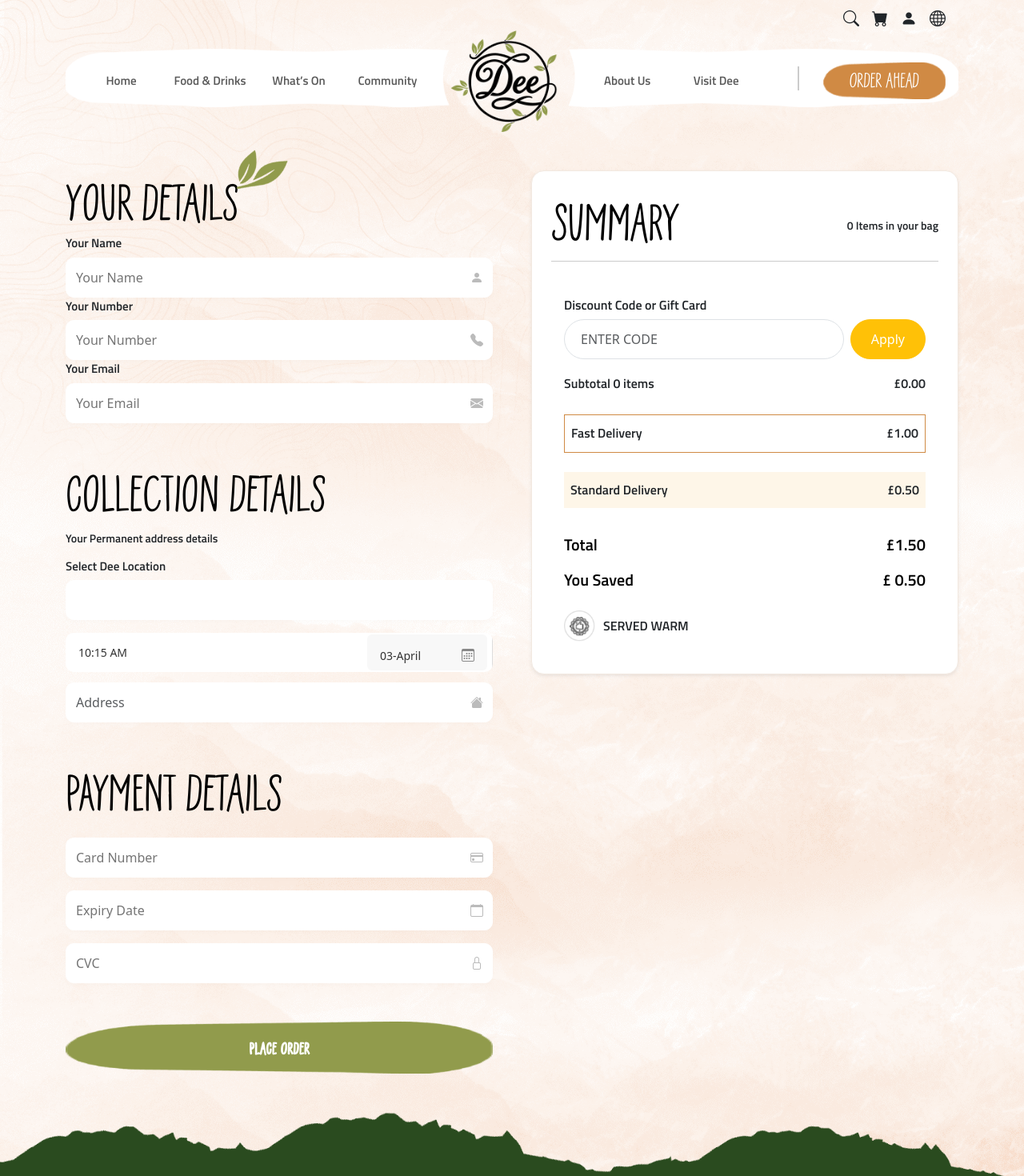
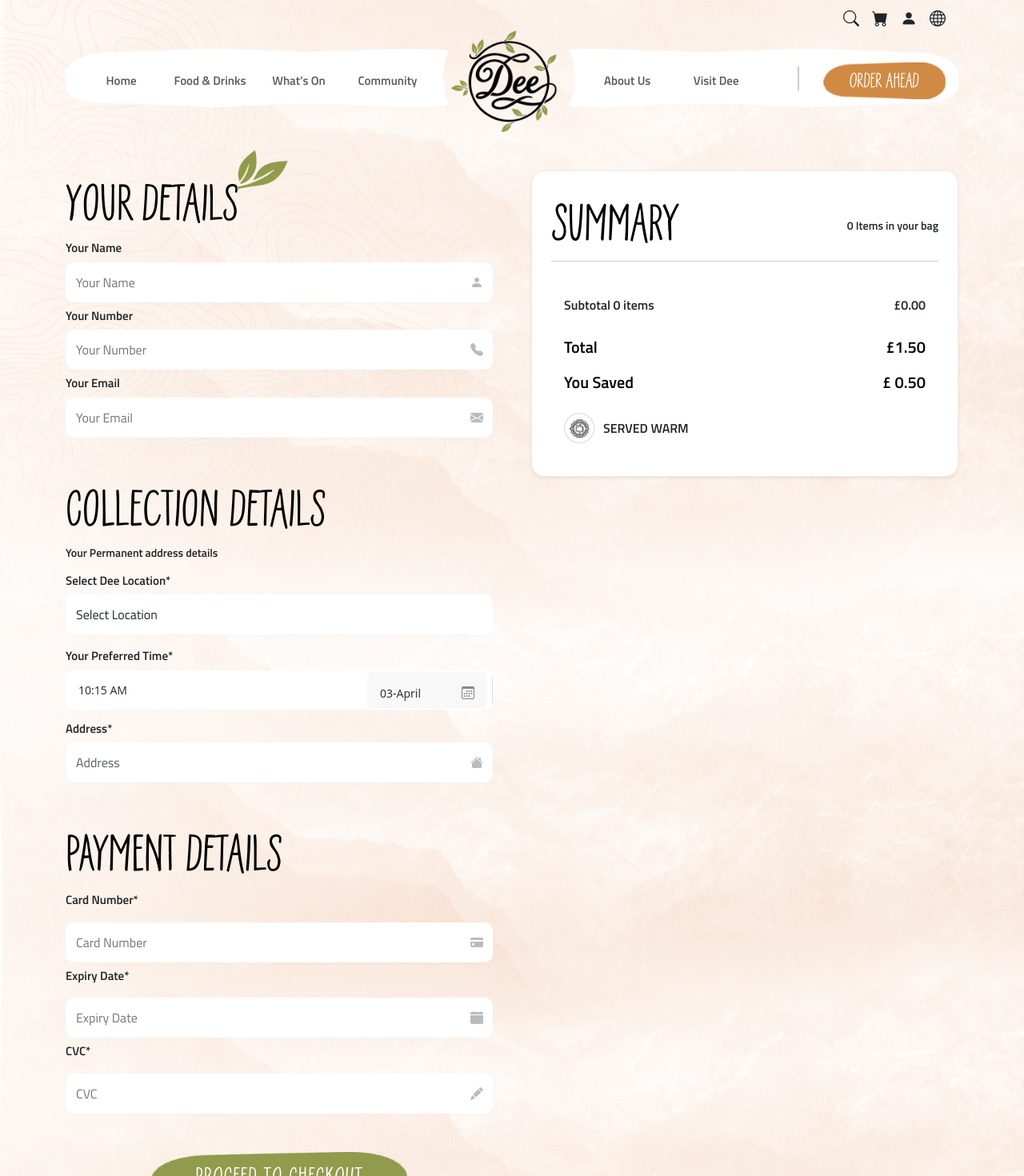
Before and after one commit to hamza-ali313/Coffee-App-Vue.js, a Vue app: page /checkout in a window 1280 px wide. Shown: the top 1470 px of the page at 80% size. Built offline with nearby package versions, Linux system fonts and the light colour scheme.

Commit message:
completed the checkout page

```diff
--- a/src/assets/scss/main.scss
+++ b/src/assets/scss/main.scss
@@ -1176,6 +1176,12 @@ button {
 
 // Form Styles
 
+.checkout {
+  label {
+    margin-top: 6px;
+  }
+}
+
 label {
   font-size: 13px;
   margin-bottom: 6px;
@@ -1210,6 +1216,7 @@ label {
     background: #fff;
     box-shadow: rgb(213 213 213 / 4%) 0px 3px 5px;
     outline: none;
+    font-family: $titillium-regular;
   }
   input:focus,
   select:focus {
@@ -1490,8 +1497,9 @@ label {
 
   // Home Page Banner
 
-
-
+  .hero-section::before {
+    width: 90px;
+  }
   .hero-section {
     background-image: url(/src/assets/images//mobilehomebanner-bg.png) !important;
     height: 1020px;
@@ -1578,8 +1586,8 @@ label {
   }
 
   .our_local_comunity {
-    padding: 110px 0 0 0;
-    height: 750px;
+    padding: 220px 0 0 0;
+    height: 1030px;
 
   }
 
@@ -1768,8 +1776,23 @@ label {
 
   .events-section .sec_heading {
     text-align: justify;
-  }
-
+
+    p {
+      padding: 0 10px 0 0 !important;
+
+    }
+  }
+
+  .food_for_every .img_box img {
+    width: 100%;
+  }
+  .sec_heading h3{
+    font-size: 27px;
+  }
+
+  .sec_heading::before {
+    width: 150px !important;
+  }
   .events-section {
     margin-bottom: 0 !important;
   }
@@ -1800,7 +1823,7 @@ label {
     font-size: 8px;
   }
 
-  .faq-section .sec_heading h2[data-v-7a06f214] {
+.sec_heading h2[data-v-7a06f214] {
     font-size: 92px !important;
     line-height: 60px !important;
   }
@@ -1808,22 +1831,6 @@ label {
   .faq-item h2 {
     font-size: 17px !important;
   }
-
-  .orderahead_pg .sec_heading {
-    padding: 30px 0 0px 0 !important;
-  }
-
-  .orderahead_pg .sec_heading h3 {
-    font-size: 33px !important;
-  }
-
-  .orderahead_pg .sec_heading h2 {
-    font-size: 140px !important;
-    line-height: 70px !important;
-    width: 80%;
-    margin: 0 auto;
-  }
-
 
   .orderahead_pg .sec_heading::before {
     top: 0 !important;
@@ -1877,7 +1884,7 @@ label {
 
   .tag {
     padding: 7px 0;
-    width: 100px;
+    width: 120px;
     text-align: center;
     border-radius: 30px;
     background: #f2dcc6;
--- a/src/components/layouts/EventsSection.vue
+++ b/src/components/layouts/EventsSection.vue
@@ -104,7 +104,7 @@ const props = defineProps({
   position: absolute;
   bottom: 40px;
   z-index: 5;
-  left: 20px;
+  left: 0px;
   width: 100%;
 }
 
--- a/src/components/layouts/FAQ/FAQSection.vue
+++ b/src/components/layouts/FAQ/FAQSection.vue
@@ -8,47 +8,50 @@
       <h3>common Questions</h3>
     </div>
     <div class="container">
-            <AccordianItem v-for="(item, index) in faqs" :key="index" :question="item.question" :answer="item.answer" />
+      <AccordianItem
+        v-for="(item, index) in faqs"
+        :key="index"
+        :question="item.question"
+        :answer="item.answer"
+      />
     </div>
   </div>
 </template>
 
 <script setup>
-import AccordianItem from './AccordianItem.vue'
-import leafImg from '../../../assets/images/leaf.png'
+import AccordianItem from "./AccordianItem.vue";
+import leafImg from "../../../assets/images/leaf.png";
 const faqs = [
   {
     question: "What happens if I arrive late?",
-        answer: "Please contact support if you're late."
+    answer: "Please contact support if you're late.",
   },
   {
     question: "Can someone else collect my order?",
-        answer: "Yes. Just ask them to show your order confirmation at the pickup counter."
+    answer: "Yes. Just ask them to show your order confirmation at the pickup counter.",
   },
   {
     question: "How early can I arrive?",
-        answer: "You can arrive 10 minutes before your slot."
+    answer: "You can arrive 10 minutes before your slot.",
   },
   {
     question: "Can I change or cancel my order?",
-        answer: "Yes, before preparation starts."
+    answer: "Yes, before preparation starts.",
   },
   {
     question: "What items can be ordered ahead?",
-        answer: "Most menu items are available."
+    answer: "Most menu items are available.",
   },
   {
     question: "Where do I collect my order?",
-        answer: "Pickup counter at the store."
-    }
-]
+    answer: "Pickup counter at the store.",
+  },
+];
 </script>
 
 <style lang="scss" scoped>
-.faq-section {}
-
 .faq-section .sec_heading h2 {
-    font-size: 152px !important;
-    line-height: 70px !important;
+  font-size: 152px;
+  line-height: 70px;
 }
 </style>
--- a/src/components/layouts/FoodForEvery.vue
+++ b/src/components/layouts/FoodForEvery.vue
@@ -8,7 +8,9 @@
           </div>
         </div>
         <div class="col-12 col-lg-6 col-md-6">
-          <div class="txt-sec w-75 ps-5">
+          <div
+            class="txt-sec w-100 w-lg-75 w-md-75 ps-lg-5 ps-md-5 text-center text-lg-start"
+          >
             <div class="sec_heading py-4">
               <span class="leaf">
                 <img :src="leafImg" alt="leaf" />
--- a/src/components/layouts/OrdersAhead.vue
+++ b/src/components/layouts/OrdersAhead.vue
@@ -1,9 +1,4 @@
 <template>
-  <div class="sec_heading text-center px-3">
-    <h2>{{ title }}</h2>
-    <h3>{{ sub_title }}</h3>
-    <p class="description" :v-if="desc">{{ desc }}</p>
-  </div>
   <div class="steps-process container pb-5">
     <div class="row justify-content-center">
       <div
@@ -24,9 +19,6 @@
 <script setup>
 defineProps({
   steps: Array,
-  title: String,
-  sub_title: String,
-  desc: String,
 });
 </script>
 
--- a/src/components/layouts/cart/CartSummary.vue
+++ b/src/components/layouts/cart/CartSummary.vue
@@ -1,18 +1,18 @@
 <template>
   <div class="cart-summary p-3">
     <!-- Discount / Gift Code -->
-    <div class="mb-3">
+    <div class="mb-3" v-if="isCartDrawer">
       <label class="form-label fw-semibold">
         <h6>Discount Code or Gift Card</h6>
       </label>
-      <div class="d-flex">
+      <div class="input-box input_bg">
         <input
           type="text"
           class="form-control me-2"
           placeholder="ENTER CODE"
           v-model="discountCode"
         />
-        <button class="btn btn-warning text-white">Apply</button>
+        <OButton btntxt="Apply" />
       </div>
     </div>
 
@@ -24,6 +24,7 @@
 
     <!-- Delivery Options -->
     <div
+      v-if="isCartDrawer"
       v-for="option in deliveryOptions"
       :key="option.name"
       class="d-flex justify-content-between p-2 my-4"
@@ -31,6 +32,22 @@
     >
       <h6>{{ option.name }}</h6>
       <h6>£{{ (option.price || 0).toFixed(2) }}</h6>
+    </div>
+
+    <div
+      v-if="
+        !isCartDrawer && checkoutStore.collection.time && checkoutStore.collection.date
+      "
+      class="p-2 my-4 bg-orange-light d-flex justify-content-between p-2"
+    >
+      <h6>{{ formattedTime }}</h6>
+      <h6>{{ formattedDate }}</h6>
+    </div>
+    <div
+      v-if="!isCartDrawer && checkoutStore.collection.location"
+      class="p-2 my-4 bg-orange-lighter"
+    >
+      <h6>{{ checkoutStore.collection.location }}</h6>
     </div>
 
     <!-- Total & Saved -->
@@ -61,9 +78,23 @@
 <script setup>
 import { ref, computed } from "vue";
 import { useCartStore } from "@/store/cart";
+import { useCheckoutStore } from "@/store/checkout";
 import { useRouter } from "vue-router";
+import OButton from "../../ui/OButton.vue";
+import { formatTime12h, formatDateReadable } from "../../../utils/formatters.js";
 
 const cart = useCartStore();
+const checkoutStore = useCheckoutStore();
+
+// format time
+const formattedTime = computed(() => {
+  return formatTime12h(checkoutStore.collection.time);
+});
+
+// format date
+const formattedDate = computed(() => {
+  return formatDateReadable(checkoutStore.collection.date);
+});
 const router = useRouter();
 
 const props = defineProps({
@@ -105,23 +136,42 @@ const proceedToCheckout = () => {
   .text-theme-orange {
     color: $theme_o;
   }
+  .input_bg {
+    background-image: url("../../../assets//images/cartinputbg.png");
+    @include bg_no_repeat_contain_center;
+    height: 65px;
+    width: 100%;
 
+    .o_btn.menu-btn {
+      padding: 17px 63px;
+    }
+    input.form-control {
+      height: 33px;
+      border: none;
+      width: 80%;
+      position: absolute;
+      top: 16px;
+      left: 14px;
+
+      &::placeholder {
+        @include font-titillium-regular;
+      }
+    }
+    input:focus {
+      box-shadow: none;
+    }
+    button {
+      position: absolute;
+      top: 8%;
+      right: -30px;
+    }
+  }
   .bg-orange-light {
     border: 1px solid $theme_o;
   }
 
   .bg-orange-lighter {
     background-color: #f5a6231a;
-  }
-
-  input.form-control {
-    border-radius: 50px;
-    padding: 12px 20px;
-  }
-
-  button.btn-warning {
-    border-radius: 50px;
-    padding: 12px 25px;
   }
 
   h6 {
@@ -135,7 +185,7 @@ const proceedToCheckout = () => {
     color: #000;
   }
 
-  .o_btn.menu-btn {
+  .menu-btn {
     background-image: url("@/assets/images/greenGbtn.png");
     background-repeat: no-repeat;
     background-size: 70% 90%;
@@ -143,7 +193,6 @@ const proceedToCheckout = () => {
     border: none;
     background-color: transparent;
     color: white;
-    font-weight: bold;
     transition: transform 0.2s;
 
     &:hover {
--- a/src/components/layouts/checkout/CheckoutLayout.vue
+++ b/src/components/layouts/checkout/CheckoutLayout.vue
@@ -7,9 +7,9 @@
           <UserDetails class="mb-4" />
           <CollectionDetails class="mb-4" />
           <PaymentDetails />
-          <div class="mt-4">
+          <div class="mt-4 text-start">
             <button class="o_btn menu-btn w-100" @click="placeOrder">
-              <span style="font-size: 2.5rem">PLACE ORDER</span>
+              <span style="font-size: 2.5rem">Proceed to checkout</span>
             </button>
           </div>
         </div>
@@ -99,12 +99,11 @@ const placeOrder = () => {
   .o_btn.menu-btn {
     background-image: url("@/assets/images/greenGbtn.png");
     background-repeat: no-repeat;
-    background-size: 100% 100%;
+    background-size: 60% 100%;
     padding: 21px 52px;
     border: none;
     background-color: transparent;
     color: white;
-    font-weight: bold;
     transition: transform 0.2s;
 
     &:hover {
@@ -112,7 +111,7 @@ const placeOrder = () => {
     }
 
     span {
-      font-size: 1.2rem;
+      font-size: 4.2rem !important;
       letter-spacing: 1px;
     }
   }
--- a/src/components/layouts/checkout/CollectionDetails.vue
+++ b/src/components/layouts/checkout/CollectionDetails.vue
@@ -4,101 +4,110 @@
       <h2>Collection Details</h2>
     </div>
     <p>Your Permanent address details</p>
+    <label>Select Dee Location*</label>
     <div class="input-box">
-            <label>Select Dee Location</label>
-            <select v-model="collection.location" class="form-control mb-3">
-                <option value="Dee Barnes">Dee Barnes - 153 Church Road</option>
+      <select
+        class="form-control mb-3"
+        v-model="collection.location"
+        @change="handleCollectionChange"
+      >
+        <option value="">Select Location</option>
+        <option value="Dee Barnes - 153 Church Road">Dee Barnes - 153 Church Road</option>
       </select>
     </div>
 
+    <label>Your Preferred Time*</label>
     <div class="time-date-field">
-
       <!-- TIME -->
       <div class="field time" @click="openTime">
         <!-- <i class="bi bi-clock"></i> -->
-                <span>{{ formattedTime || '10:15 AM' }}</span>
+        <span>{{ formattedTime || "10:15 AM" }}</span>
         <input ref="timeInput" type="text" class="hidden-input" />
       </div>
 
       <!-- DATE -->
       <div class="field date" @click="openDate">
-                <span>{{ formattedDate || '03-April' }}</span>
+        <span>{{ formattedDate || "03-April" }}</span>
         <i class="bi bi-calendar3"></i>
-                <input ref="dateInput" type="text" class="hidden-input" />
+        <input
+          ref="dateInput"
+          type="text"
+          class="hidden-input"
+          v-model="collection.date"
+          @input="handleCollectionChange"
+        />
+      </div>
     </div>
 
-        </div>
-
+    <label>Address*</label>
     <div class="input-box">
-            <input v-model="collection.address" class="form-control" placeholder="Address" />
+      <input
+        class="form-control"
+        placeholder="Address"
+        v-model="collection.address"
+        @input="handleCollectionChange"
+      />
       <i class="bi bi-house-fill"></i>
     </div>
   </div>
 </template>
 
+<script setup>
+import { storeToRefs } from "pinia";
+import flatpickr from "flatpickr";
+import "flatpickr/dist/flatpickr.min.css";
+import { onMounted, ref, computed } from "vue";
+import { useCheckoutStore } from "@/store/checkout.js";
+import { formatTime12h, formatDateReadable } from "../../../utils/formatters.js";
+const checkoutStore = useCheckoutStore();
+const { collection } = storeToRefs(checkoutStore);
 
-<script setup>
-import { storeToRefs } from "pinia"
-import flatpickr from "flatpickr"
-import "flatpickr/dist/flatpickr.min.css"
-import { onMounted, ref, computed } from "vue"
-import { useCheckoutStore } from "@/store/checkout.js"
+const handleCollectionChange = () => {
+  checkoutStore.updateCollection({
+    address: collection.value.address,
+    time: collection.value.time,
+    date: collection.value.date,
+    location: collection.value.location,
+  });
+};
 
-const store = useCheckoutStore()
-const { collection } = storeToRefs(store)
+const timeInput = ref(null);
+const dateInput = ref(null);
 
-const timeInput = ref(null)
-const dateInput = ref(null)
-
-let timePicker
-let datePicker
+let timePicker;
+let datePicker;
 
 // format time
 const formattedTime = computed(() => {
-    if (!collection.value.time) return ""
-    const [h, m] = collection.value.time.split(":")
-    const hour = h % 12 || 12
-    const ampm = h >= 12 ? "PM" : "AM"
-    return `${hour}:${m} ${ampm}`
-})
+  return formatTime12h(collection.value.time);
+});
 
 // format date
 const formattedDate = computed(() => {
-    if (!collection.value.date) return ""
-    const date = new Date(collection.value.date)
-    return date.toLocaleDateString("en-GB", {
-        day: "2-digit",
-        month: "long"
-    })
-})
+  return formatDateReadable(collection.value.date);
+});
 
 onMounted(() => {
-
   timePicker = flatpickr(timeInput.value, {
     enableTime: true,
     noCalendar: true,
     dateFormat: "H:i",
-        onChange: (selectedDates, dateStr) => {
-            collection.value.time = dateStr
-        }
-    })
+    onChange: (_, dateStr) => {
+      collection.value.time = dateStr; // "22:15"
+      handleCollectionChange();
+    },
+  });
 
   datePicker = flatpickr(dateInput.value, {
     dateFormat: "Y-m-d",
-        onChange: (selectedDates, dateStr) => {
-            collection.value.date = dateStr
-        }
-    })
-})
+    onChange: (_, dateStr) => {
+      collection.value.date = dateStr;
+    },
+  });
+});
 
-// open pickers
-const openTime = () => {
-    timePicker.open()
-}
-
-const openDate = () => {
-    datePicker.open()
-}
+const openTime = () => timePicker.open();
+const openDate = () => datePicker.open();
 </script>
 
 <style lang="scss" scoped>
--- a/src/components/layouts/checkout/PaymentDetails.vue
+++ b/src/components/layouts/checkout/PaymentDetails.vue
@@ -4,30 +4,32 @@
       <h2>Payment Details</h2>
     </div>
     <!-- <label>Card Number*</label> -->
+    <label>Card Number*</label>
     <div class="input-box mt-3">
       <input v-model="payment.cardNumber" placeholder="Card Number" />
-            <i class="bi bi-credit-card"></i>
+      <i class="bi bi-credit-card-fill"></i>
     </div>
 
     <!-- <label class="mt-3">Expiry Date*</label> -->
-        <div class="input-box mt-3 ">
+    <label>Expiry Date*</label>
+    <div class="input-box mt-3">
       <input v-model="payment.expiry" placeholder="Expiry Date" />
-            <i class="bi bi-calendar"></i>
+      <i class="bi bi-calendar-fill"></i>
     </div>
 
     <!-- <label class="mt-3">CVC*</label> -->
-        <div class="input-box mt-3 ">
+    <label>CVC*</label>
+    <div class="input-box mt-3">
       <input v-model="payment.cvc" placeholder="CVC" />
-            <i class="bi bi-lock"></i>
+      <i class="bi bi-pencil-fill"></i>
     </div>
   </div>
 </template>
 
 <script setup>
-import { storeToRefs } from 'pinia'
-import { useCheckoutStore } from '@/store/checkout.js'
+import { storeToRefs } from "pinia";
+import { useCheckoutStore } from "@/store/checkout.js";
 
-const store = useCheckoutStore()
-const { payment } = storeToRefs(store)
-
+const store = useCheckoutStore();
+const { payment } = storeToRefs(store);
 </script>
--- /dev/null
+++ b/src/utils/formatters.js
@@ -0,0 +1,24 @@
+
+export function formatTime12h(time24) {
+    if (!time24) return "";
+
+    const [h, m] = time24.split(":").map(Number);
+
+    const ampm = h >= 12 ? "PM" : "AM";
+    const hour = h % 12 || 12;
+
+    return `${hour}:${String(m).padStart(2, "0")} ${ampm}`;
+  }
+
+
+  // DATE: ISO → "03 April"
+export function formatDateReadable(isoDate) {
+    if (!isoDate) return "";
+
+    const date = new Date(isoDate);
+
+    return date.toLocaleDateString("en-GB", {
+      day: "2-digit",
+      month: "long",
+    });
+  }
--- a/src/views/OrderAheadPage.vue
+++ b/src/views/OrderAheadPage.vue
@@ -2,14 +2,17 @@
   <div class="bg_pink">
     <div class="orderahead_pg">
       <MobileHeader iconColor="" />
-      <OrdersAhead
-        :steps="steps"
-        title="Order Ahead a pick at dee"
-        sub_title="here is how
-      it works"
-        desc="Alongside good food and coffee, we host a rotating programme of community events in
+      <div class="pb-3">
+        <SecHeading
+          main_h="Order Ahead a pick at dee"
+          sub_h="here is how it works"
+          description="Alongside good food and coffee, we host a rotating programme of community events in
       Barnes, gatherings and exhibitions that reflect the people and ideas around us."
-      />
+          :showLeaf="true"
+        />
+      </div>
+
+      <OrdersAhead :steps="steps" />
       <BrowseMenu />
       <FAQSection />
       <GetInvolved />
@@ -25,6 +28,7 @@ import OrdersAhead from "../components/layouts/OrdersAhead.vue";
 import GetInvolved from "../components/layouts/GetInvolved.vue";
 import BrowseMenu from "../components/layouts/BrowseMenu.vue";
 import Footer from "../components/layouts/Footer.vue";
+import SecHeading from "../components/ui/SecHeading.vue";
 import { steps } from "../data/gettinghere1.js";
 </script>
 
```
Lines whose indentation alone changed are shown as unchanged.
